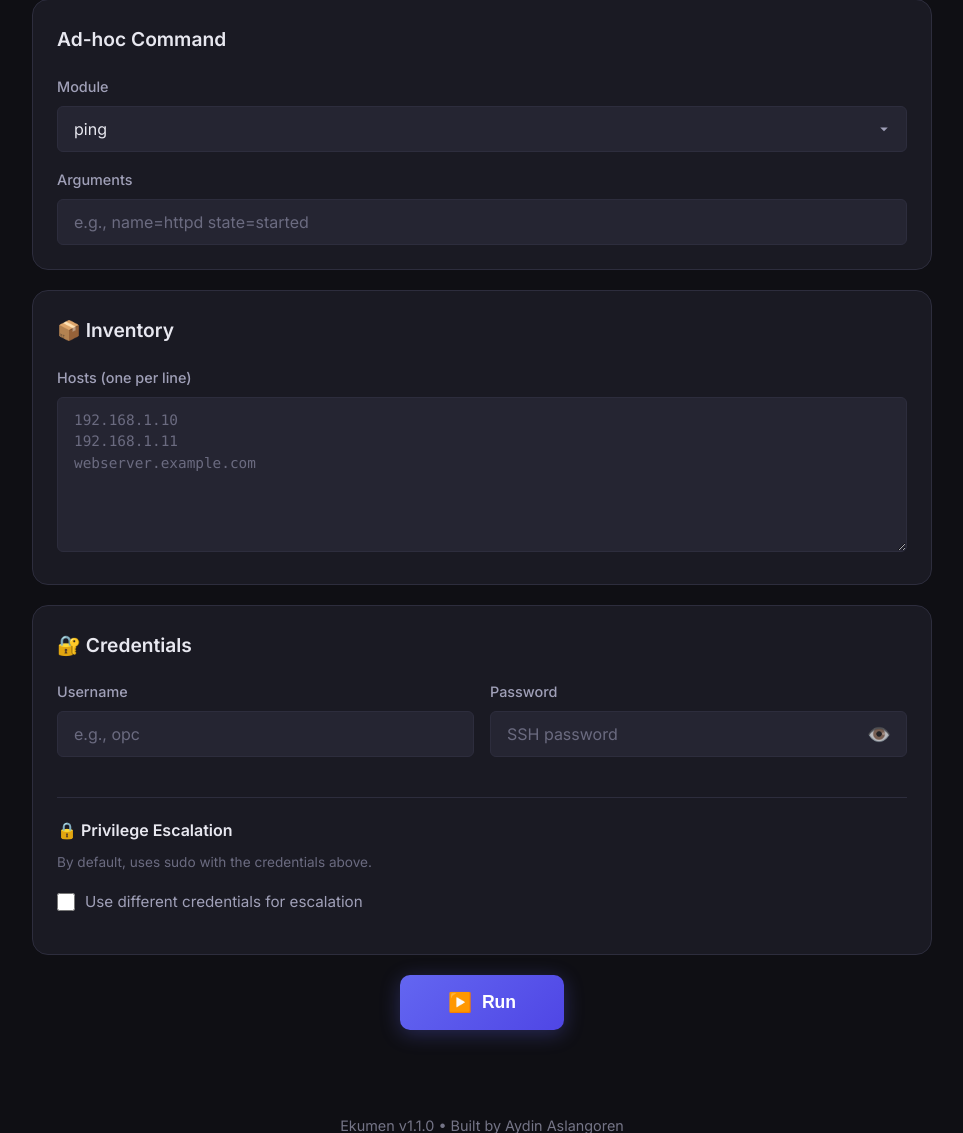
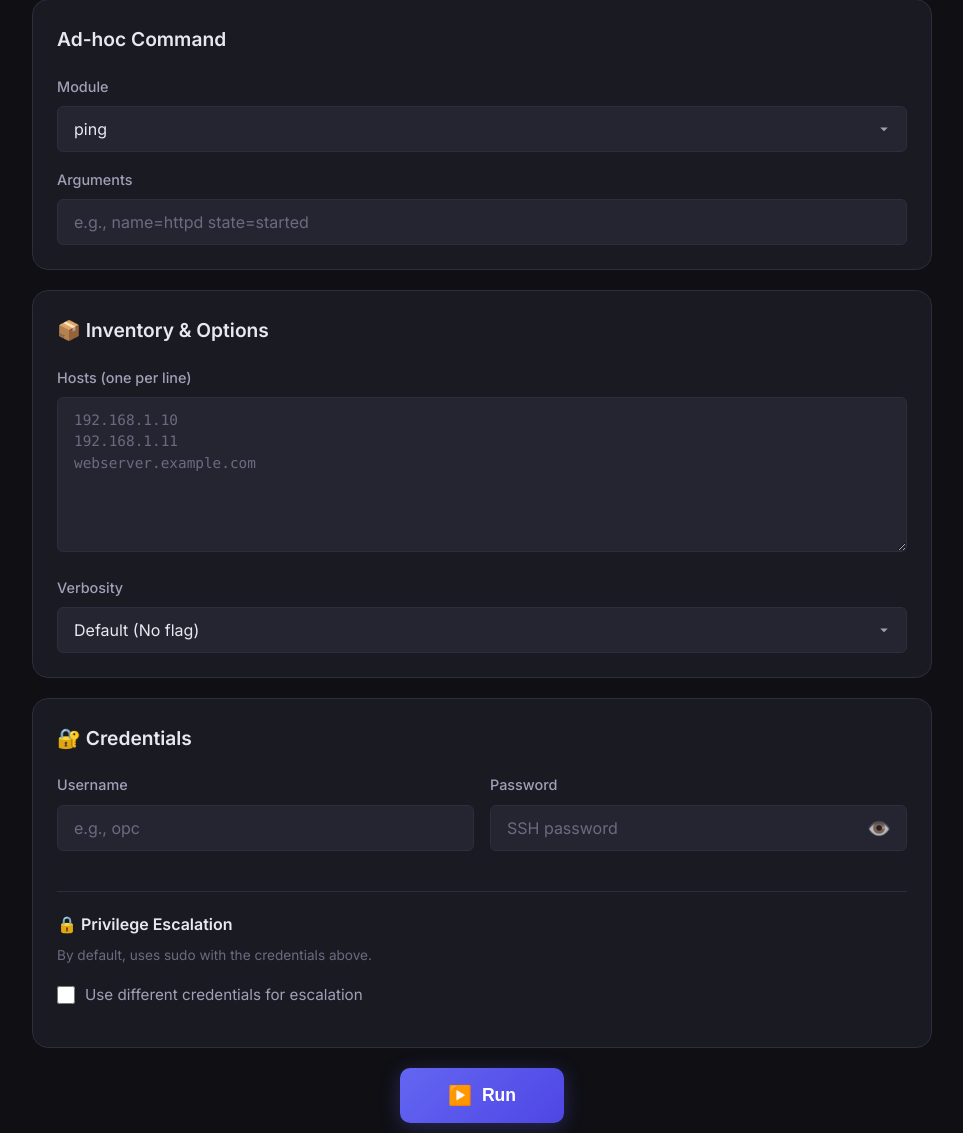
Before and after one commit to aydinguven/ekumen, a Flask app: page / in a window 1280 px wide. Shown: the part 368-1501 px from the top of the page, without its empty margins (158-1121 px from the left). Run offline with Flask 2, Linux system fonts and the light colour scheme.

Commit message:
fix: add missing verbosity selector to UI

```diff
--- a/templates/index.html
+++ b/templates/index.html
@@ -82,12 +82,23 @@
 
         <!-- Inventory Section -->
         <section class="section">
-            <h2>📦 Inventory</h2>
+            <h2>📦 Inventory & Options</h2>
             <div class="form-group">
                 <label for="inventory">Hosts (one per line)</label>
                 <textarea id="inventory" rows="6" placeholder="192.168.1.10
 192.168.1.11
 webserver.example.com"></textarea>
+            </div>
+
+            <div class="form-group">
+                <label for="verbosity">Verbosity</label>
+                <select id="verbosity">
+                    <option value="">Default (No flag)</option>
+                    <option value="v">Verbose (-v)</option>
+                    <option value="vv">More Verbose (-vv)</option>
+                    <option value="vvv">Debug (-vvv)</option>
+                    <option value="vvvv">Connection Debug (-vvvv)</option>
+                </select>
             </div>
         </section>
 
```
